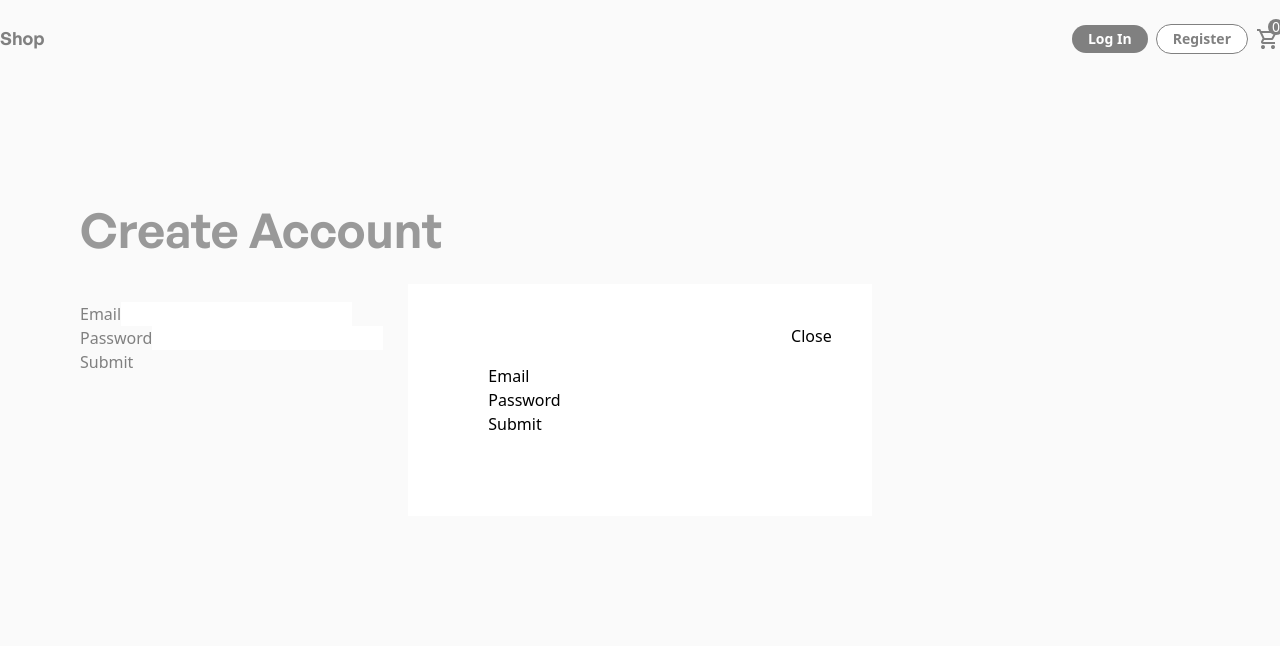
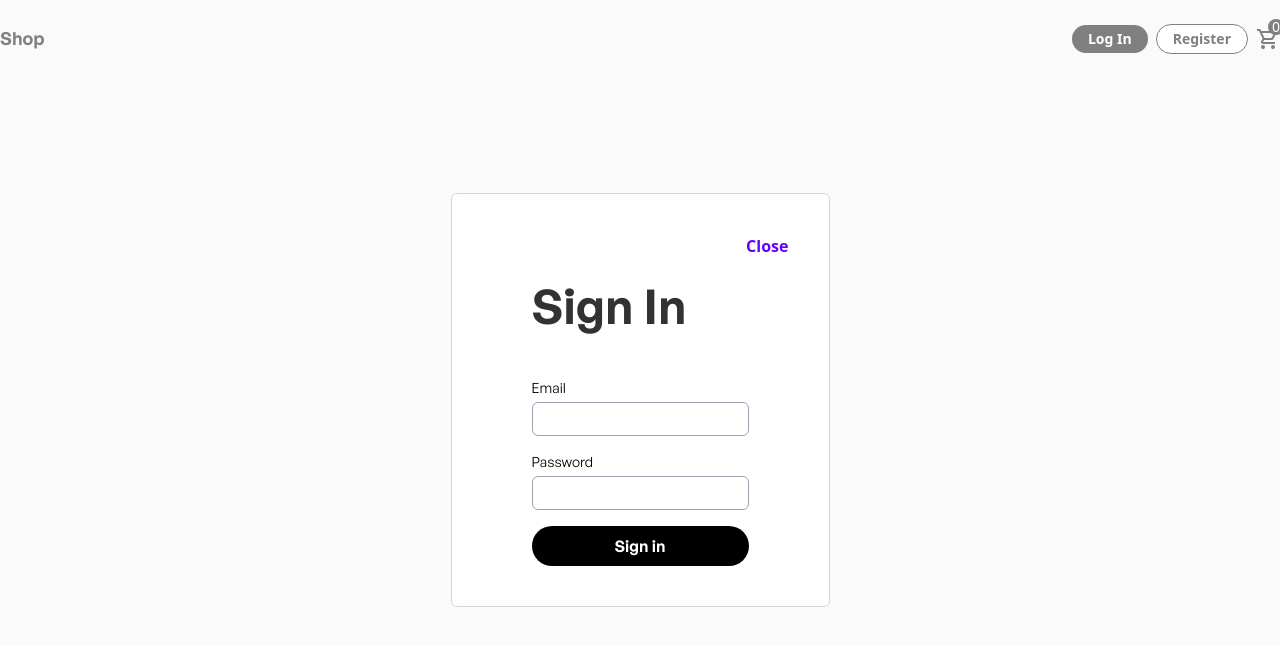
Before and after one commit to tamasstephen/kadaStore, a React (Vite) app: page /register in a window 1280 px wide. Both pictures are taken after a click on the button "Log In". Shown: the top 646 px of the page. Built offline with nearby package versions, Linux system fonts and the light colour scheme; no server answers.

Commit message:
feat: update forms

```diff
--- /dev/null
+++ b/src/components/auth/Input.tsx
@@ -0,0 +1,21 @@
+import { InputHTMLAttributes } from "react";
+
+interface InputProps extends InputHTMLAttributes<HTMLInputElement> {
+  label: string;
+}
+
+export const Input = ({ name, label, type, required }: InputProps) => {
+  return (
+    <fieldset className="flex flex-col mb-4">
+      <label htmlFor={name} className="font-general pb-1 text-sm">
+        {label}
+      </label>
+      <input
+        className="font-general border border-gray-400 p-1 rounded-md"
+        type={type}
+        name={name}
+        required={required}
+      />
+    </fieldset>
+  );
+};
--- a/src/components/auth/Register.tsx
+++ /dev/null
@@ -1,34 +0,0 @@
-import { createUserWithEmailAndPassword } from "firebase/auth";
-import { auth } from "../../firebase";
-import { FormEvent } from "react";
-import { Heading } from "..";
-
-export const Register = () => {
-  const register = (e: FormEvent) => {
-    e.preventDefault();
-    const form = new FormData(e.target as HTMLFormElement);
-    const email = form.get("email") as string;
-    const password = form.get("password") as string;
-    if (email && password) {
-      createUserWithEmailAndPassword(auth, email, password)
-        .then((credential) => console.log(credential))
-        .catch((err) => console.log(err));
-    }
-  };
-  return (
-    <div className=" p-20 relative min-h-screen">
-      <Heading>Create Account</Heading>
-      <form onSubmit={register}>
-        <fieldset>
-          <label htmlFor="email">Email</label>
-          <input type="email" name="email" />
-        </fieldset>
-        <fieldset>
-          <label htmlFor="password">Password</label>
-          <input type="password" name="password" />
-        </fieldset>
-        <input type="submit" />
-      </form>
-    </div>
-  );
-};
--- a/src/components/auth/SignIn.tsx
+++ b/src/components/auth/SignIn.tsx
@@ -2,6 +2,8 @@ import { closeModal, useAppDispatch } from "../../store";
 import { signInWithEmailAndPassword } from "firebase/auth";
 import { auth } from "../../firebase";
 import { FormEvent, useState } from "react";
+import { Heading } from "..";
+import { Input } from "./Input";
 
 export const SignIn = () => {
   const dispatch = useAppDispatch();
@@ -27,25 +29,33 @@ export const SignIn = () => {
         });
     }
   };
+
   return (
-    <div className="bg-white p-20 relative">
+    <div className="bg-white px-20 py-10 relative border border-gray-300 rounded-md">
       <button
-        className="absolute top-10 right-10"
+        className="absolute top-10 right-10 text-primaryPurple font-semibold"
         onClick={() => dispatch(closeModal())}
       >
         Close
       </button>
       <form onSubmit={signIn}>
-        <div>{error && <p>{error}</p>}</div>
-        <fieldset>
-          <label htmlFor="email">Email</label>
-          <input type="email" name="email" />
-        </fieldset>
-        <fieldset>
-          <label htmlFor="password">Password</label>
-          <input type="password" name="password" />
-        </fieldset>
-        <input type="submit" disabled={isLoading} />
+        <Heading>Sign In</Heading>
+        <div>
+          {error && (
+            <p className="font-general p-2 flex justify-center items-center bg-red-100 text-red-900 rounded-md mb-4">
+              {error}
+            </p>
+          )}
+        </div>
+
+        <Input type="email" name="email" label="Email" required />
+        <Input type="password" name="password" label="Password" required />
+        <input
+          className="bg-black text-white w-full font-general font-semibold p-2 rounded-full cursor-pointer"
+          type="submit"
+          disabled={isLoading}
+          value="Sign in"
+        />
       </form>
     </div>
   );
--- a/src/components/auth/index.ts
+++ b/src/components/auth/index.ts
@@ -1,2 +1,2 @@
-export * from "./Register";
+export * from "../../pages/Register";
 export * from "./SignIn";
--- /dev/null
+++ b/src/pages/Register.tsx
@@ -0,0 +1,55 @@
+import { createUserWithEmailAndPassword } from "firebase/auth";
+import { auth } from "../firebase";
+import { FormEvent, useState } from "react";
+import { Heading } from "../components";
+import { Input } from "../components/auth/Input";
+import { useNavigate } from "react-router-dom";
+
+export const Register = () => {
+  const navigate = useNavigate();
+  const [isLoading, setIsLoading] = useState(false);
+  const [error, setError] = useState<string | null>();
+
+  const register = (e: FormEvent) => {
+    e.preventDefault();
+    const form = new FormData(e.target as HTMLFormElement);
+    const email = form.get("email") as string;
+    const password = form.get("password") as string;
+    if (email && password) {
+      setIsLoading(true);
+      setError(null);
+      createUserWithEmailAndPassword(auth, email, password)
+        .then(() => {
+          navigate("/");
+        })
+        .catch(() => {
+          setIsLoading(false);
+          setError("An error has occured");
+        });
+    }
+  };
+
+  return (
+    <div className="p-20 min-h-screen flex flex-col items-center">
+      <Heading>Create Account</Heading>
+      <div className="max-w-lg">
+        <div>
+          {error && (
+            <p className="font-general p-2 flex justify-center items-center bg-red-100 text-red-900 rounded-md mb-4">
+              {error}
+            </p>
+          )}
+        </div>
+        <form onSubmit={register}>
+          <Input type="email" name="email" label="Email" required />
+          <Input type="password" name="password" label="Password" required />
+          <input
+            className="bg-black text-white w-full font-general font-semibold p-2 rounded-full cursor-pointer"
+            type="submit"
+            disabled={isLoading}
+          />
+        </form>
+      </div>
+    </div>
+  );
+};
```
